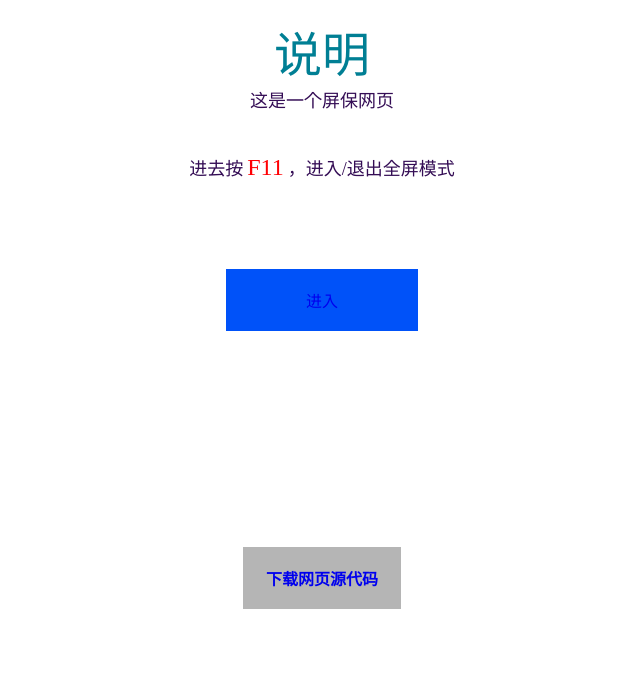
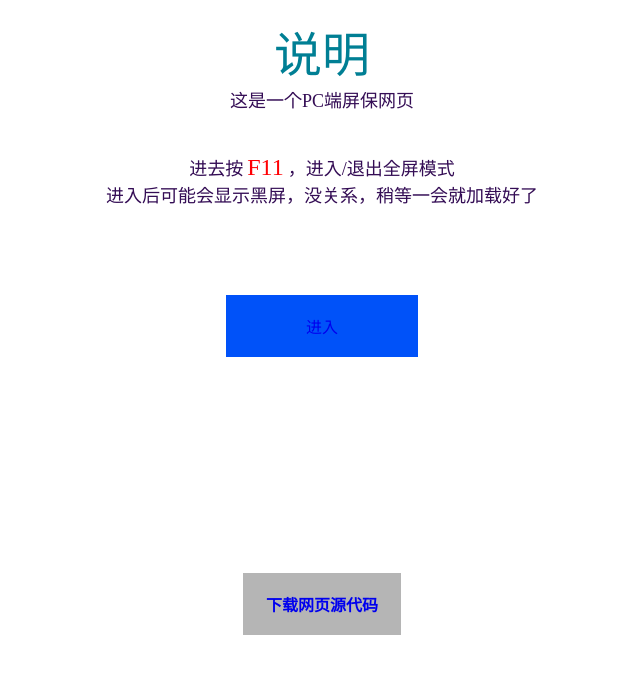
Before and after one commit to timeless-dream123/Time, a plain HTML site: page index.html in a window 1280 px wide. Shown: the whole page, without its empty margins (318-958 px from the left). Drawn offline with Linux system fonts and the light colour scheme.

Commit message:
Add files via upload

```diff
--- a/index.html
+++ b/index.html
@@ -22,12 +22,13 @@ a:active {
 <body text="#000000">
 <p align="center">
   <font size="7" color="#007F94">说明</font><br>
-  <font size="4" color="#340D55">这是一个屏保网页<br>
+  <font size="4" color="#340D55">这是一个PC端屏保网页<br>
     <br>
     <br>
     进去按</font>
   <font color="#FF0004" size="5">F11</font>
-	<font size="4" color="#340D55">，进入/退出全屏模式</font>
+	<font size="4" color="#340D55">，进入/退出全屏模式<br>
+	进入后可能会显示黑屏，没关系，稍等一会就加载好了</font>
 </p>
 <br><br>
 <br>
```
